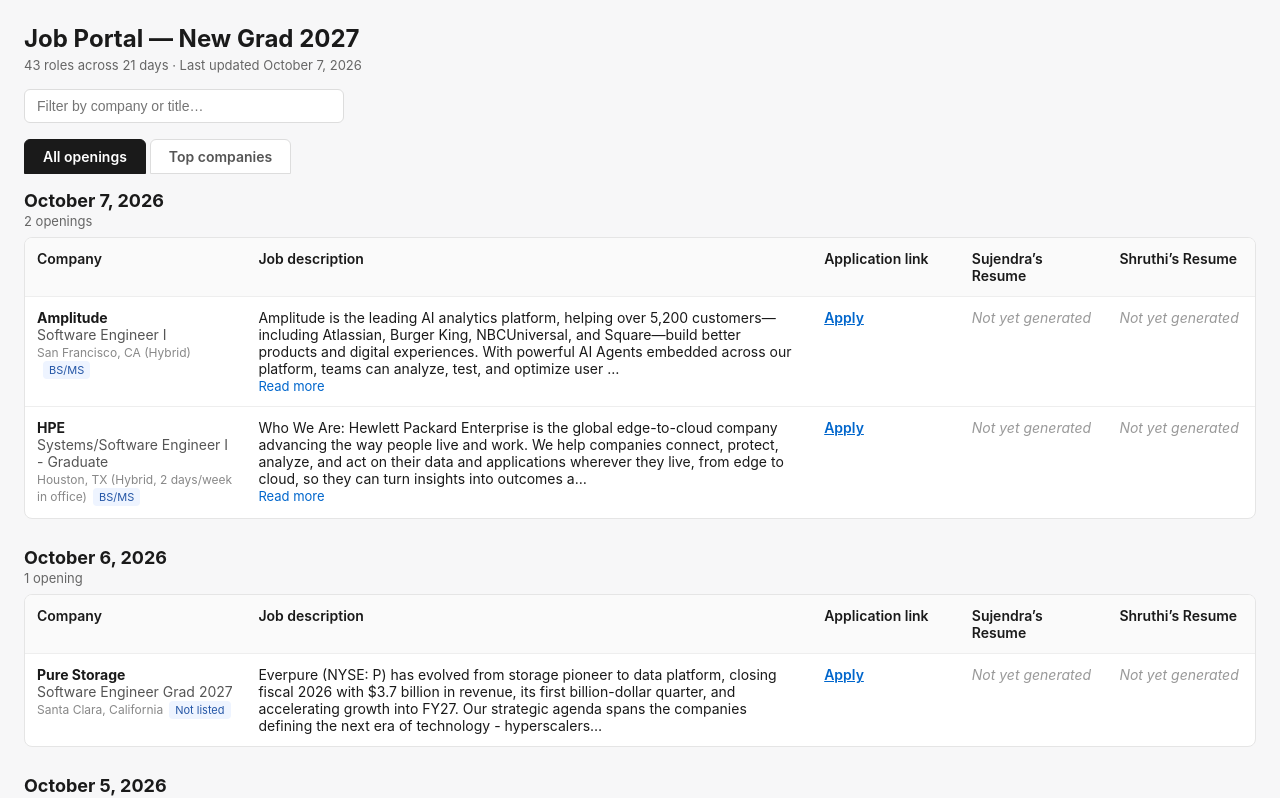
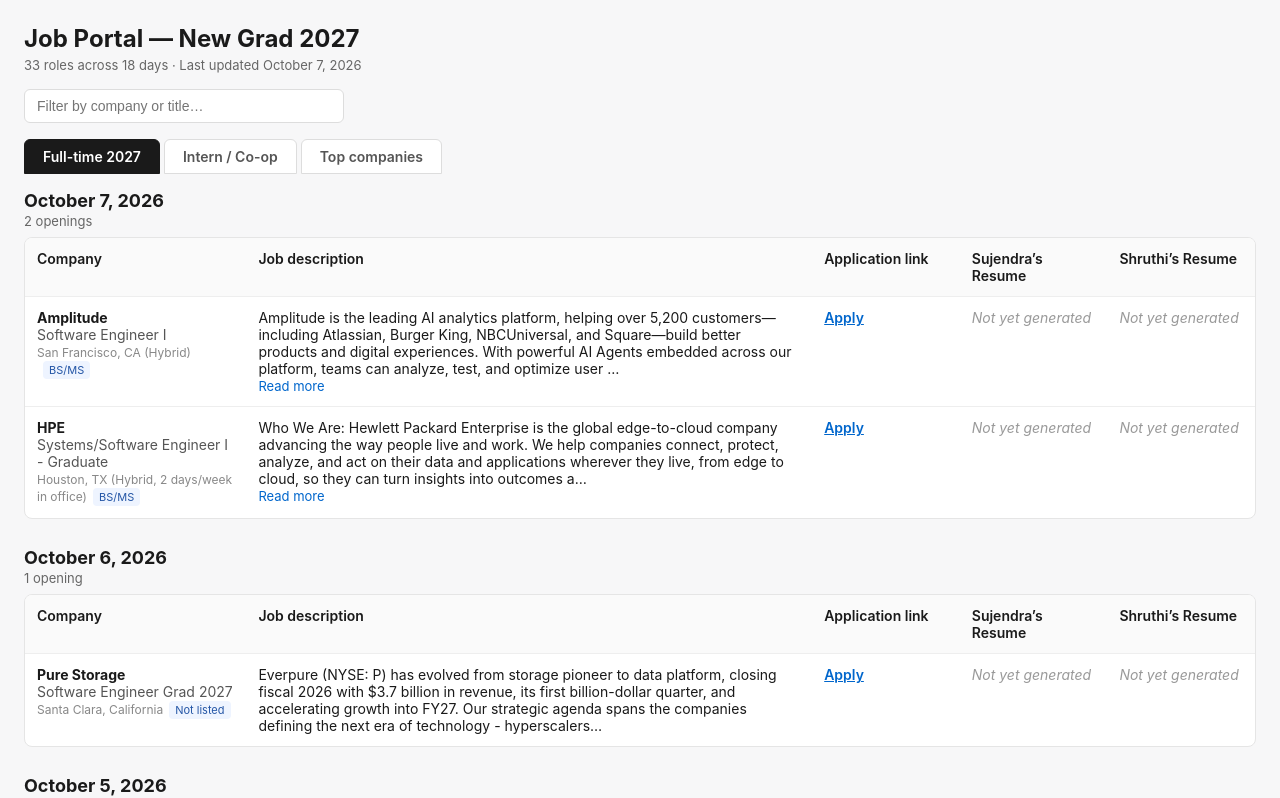
Before and after one commit to Sujendra-23/Job-Portal-site, a plain HTML site: page index.html in a window 1280 px wide. Shown: the top 798 px of the page. Drawn offline with Linux system fonts and the light colour scheme.

Commit message:
Update index.html

```diff
--- a/index.html
+++ b/index.html
@@ -43,7 +43,7 @@
 <div class="meta" id="meta">Loading…</div>
 <input id="search" type="text" placeholder="Filter by company or title…">
 <div class="tabs">
-  <span class="tab active" id="tab-all">All openings</span><span class="tab" id="tab-top">Top companies</span>
+  <span class="tab active" id="tab-ft">Full-time 2027</span><span class="tab" id="tab-intern">Intern / Co-op</span><span class="tab" id="tab-top">Top companies</span>
 </div>
 <div id="days"></div>
 <script>
@@ -110,8 +110,11 @@ async function load(){
     fetch('top_companies.json').then(r=>r.json()).catch(()=>[])
   ]);
   const topSet = new Set(topCompanies);
-  let mode = 'all'; // 'all' | 'top'
-  const visible = () => mode==='top' ? roles.filter(r=>topSet.has(r.company)) : roles;
+  const isIntern = r => /\bintern(ship)?\b|\bco-?op\b/i.test(r.title || '');
+  let mode = 'ft'; // 'ft' | 'intern' | 'top'
+  const visible = () => mode==='top' ? roles.filter(r=>topSet.has(r.company))
+    : mode==='intern' ? roles.filter(isIntern)
+    : roles.filter(r=>!isIntern(r));
   function render(){
     const list = visible();
     // group by posting date, newest first
@@ -138,14 +141,16 @@ async function load(){
       tg.textContent = cell.classList.contains('expanded')?'Show less':'Read more';
     };
   });
-  document.getElementById('meta').textContent = roles.length+' roles across '+dates.length+' days · Last updated October 7, 2026';
+  document.getElementById('meta').textContent = list.length+' roles across '+dates.length+' days · Last updated October 7, 2026';
   applyFilter();
   paintApplied();
   } // end render()
-  document.getElementById('tab-all').onclick = ()=>{ mode='all'; setTab(); render(); };
+  document.getElementById('tab-ft').onclick = ()=>{ mode='ft'; setTab(); render(); };
+  document.getElementById('tab-intern').onclick = ()=>{ mode='intern'; setTab(); render(); };
   document.getElementById('tab-top').onclick = ()=>{ mode='top'; setTab(); render(); };
   function setTab(){
-    document.getElementById('tab-all').classList.toggle('active', mode==='all');
+    document.getElementById('tab-ft').classList.toggle('active', mode==='ft');
+    document.getElementById('tab-intern').classList.toggle('active', mode==='intern');
     document.getElementById('tab-top').classList.toggle('active', mode==='top');
   }
   function applyFilter(){
```
